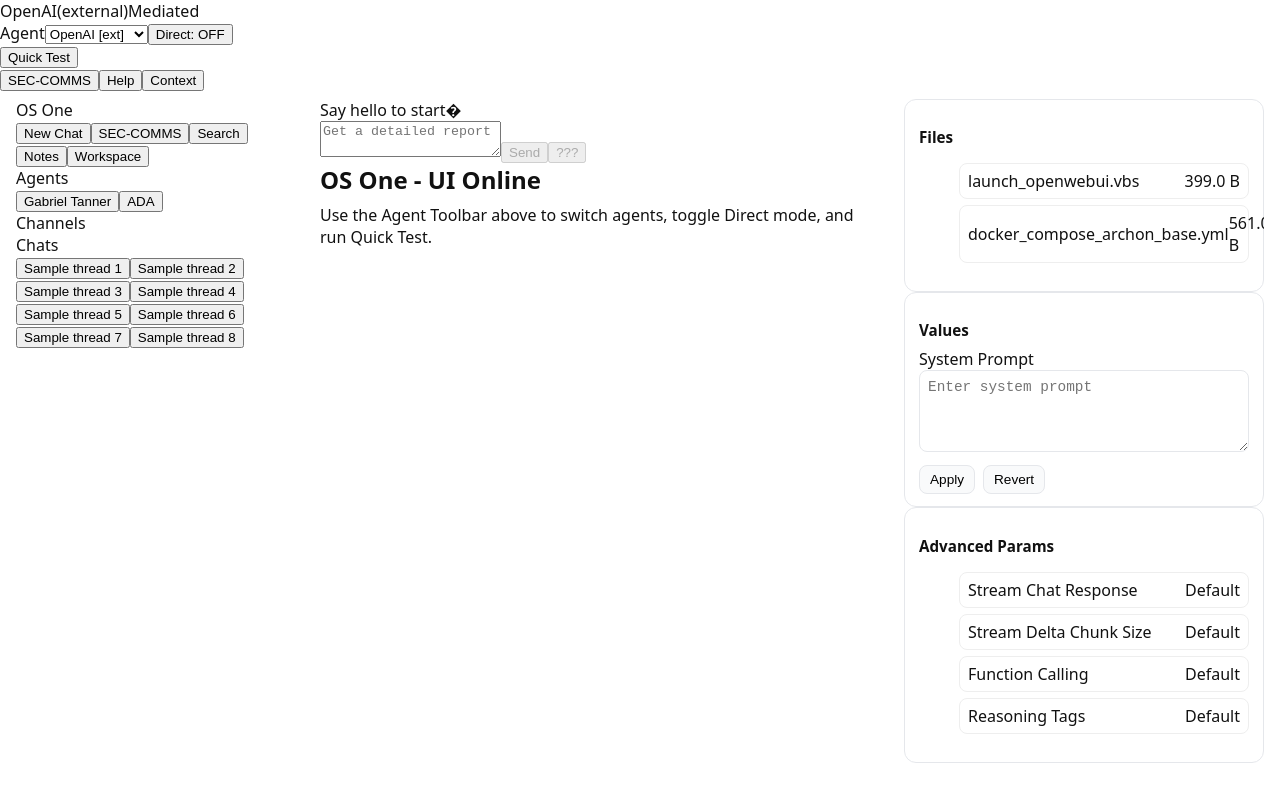
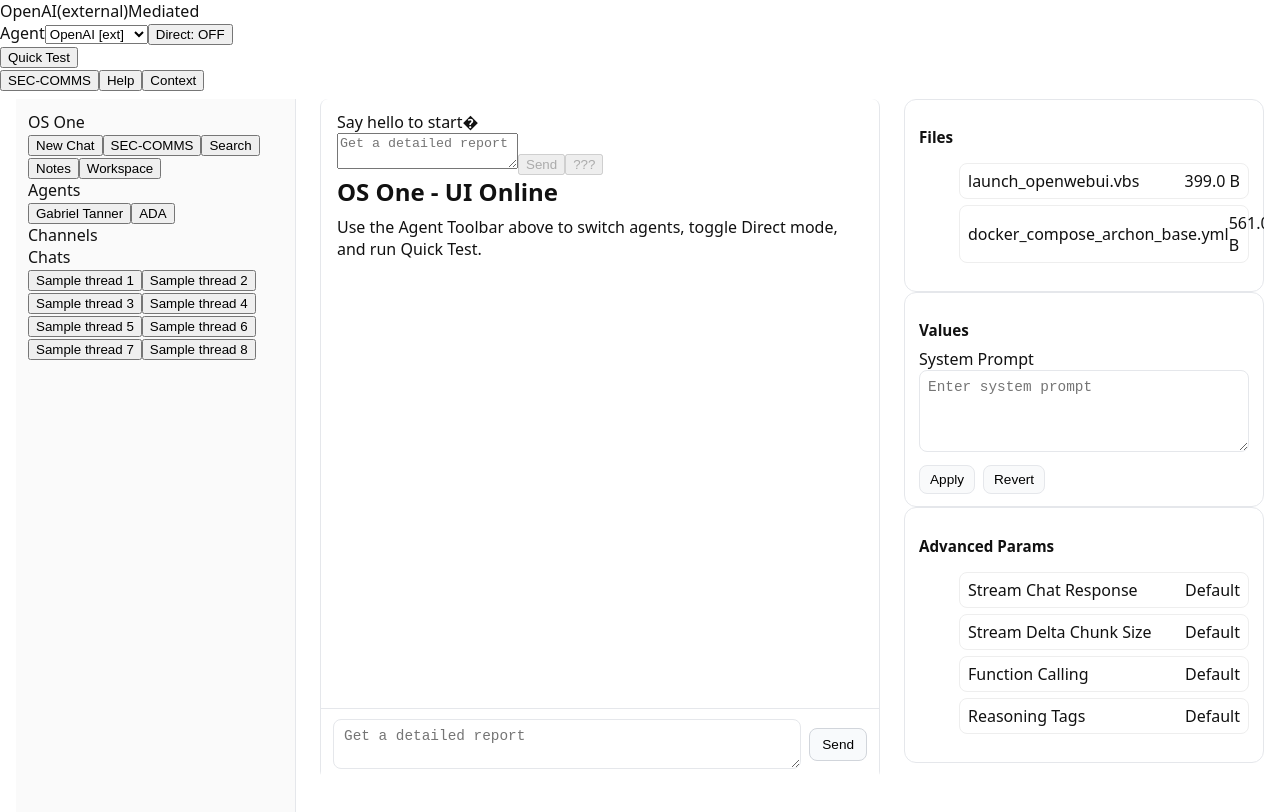
Before and after one commit to Maxxx-G/OS_one, a Next.js app in the folder apps/web-ui/: page / in a window 1280 px wide. Shown: the top 812 px of the page. Built offline with nearby package versions, Linux system fonts and the light colour scheme.

Commit message:
feat(ui): left rail bg/border, framed center pane, sticky composer; add pane-style guard

```diff
--- a/apps/web-ui/app/globals.css
+++ b/apps/web-ui/app/globals.css
@@ -99,3 +99,71 @@
   padding: 6px 10px;
   font-size: 0.85rem;
 }
+/* ---------- Phase-1 rails & center framing ---------- */
+.left-rail {
+  position: sticky;
+  top: 12px;
+  align-self: start;
+  background: #fafafa;
+  border-right: 1px solid #e5e7eb; /* gray-200 */
+  padding: 12px;
+  min-height: calc(100dvh - 24px);
+}
+.left-rail .nav-group {
+  margin-bottom: 12px;
+}
+.left-rail .nav-item {
+  display: block;
+  padding: 6px 8px;
+  border-radius: 6px;
+  text-decoration: none;
+}
+.left-rail .nav-item:hover {
+  background: #f1f5f9;
+} /* slate-100 */
+
+.main-card {
+  border-left: 1px solid #e5e7eb;
+  border-right: 1px solid #e5e7eb;
+  border-radius: 8px;
+  background: #ffffff;
+  min-height: calc(100dvh - 120px);
+  display: flex;
+  flex-direction: column;
+}
+
+.message-list {
+  flex: 1 1 auto;
+  overflow: auto;
+  padding: 12px 16px;
+}
+
+.composer {
+  border-top: 1px solid #e5e7eb;
+  padding: 10px 12px;
+  position: sticky;
+  bottom: 0;
+  background: #ffffff;
+}
+.composer .row {
+  display: flex;
+  gap: 8px;
+  align-items: center;
+}
+.composer .input {
+  flex: 1 1 auto;
+  min-height: 40px;
+  border: 1px solid #e5e7eb;
+  border-radius: 8px;
+  padding: 8px 10px;
+}
+.composer .btn {
+  border: 1px solid #d1d5db;
+  border-radius: 8px;
+  padding: 8px 12px;
+  background: #f8fafc;
+}
+.composer .btn:hover {
+  background: #f1f5f9;
+}
+/* ---------- end rails & center framing ---------- */
--- a/apps/web-ui/app/layout.tsx
+++ b/apps/web-ui/app/layout.tsx
@@ -28,9 +28,21 @@
                 <LeftNav />
               </aside>
               <main aria-label="Main Work Area" className="main-pane">
-                {/* Phase-1: default chat pane; keep {children} for routes */}
-                <ChatPane />
-                {children}
+                <section className="main-card" aria-label="Chat workspace">
+                  <div className="message-list" id="chat-scroll-region">
+                    {/* Phase-1: default chat pane; keep {children} for routes */}
+                    <ChatPane />
+                    {children}
+                  </div>
+                  <footer className="composer" role="region" aria-label="Composer">
+                    <div className="row">
+                      <textarea className="input" placeholder="Get a detailed report"></textarea>
+                      <button type="button" className="btn">
+                        Send
+                      </button>
+                    </div>
+                  </footer>
+                </section>
               </main>
               <aside aria-label="Right Controls" className="rail right-rail">
                 <RightPane />
```
Also changed, not shown: apps/web-ui/app/(checks)/.pane-style-guard.md (added).
